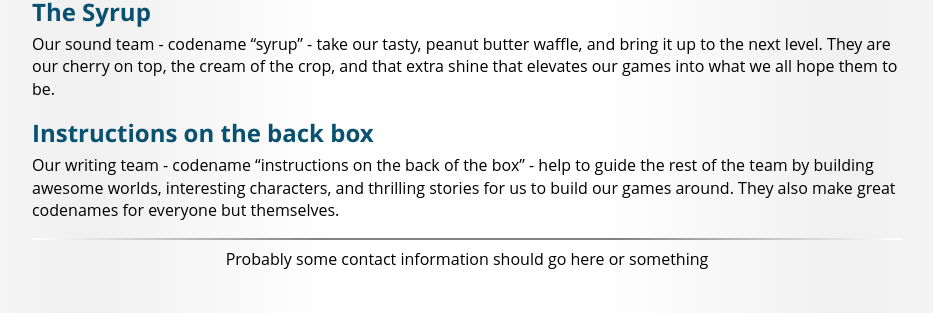
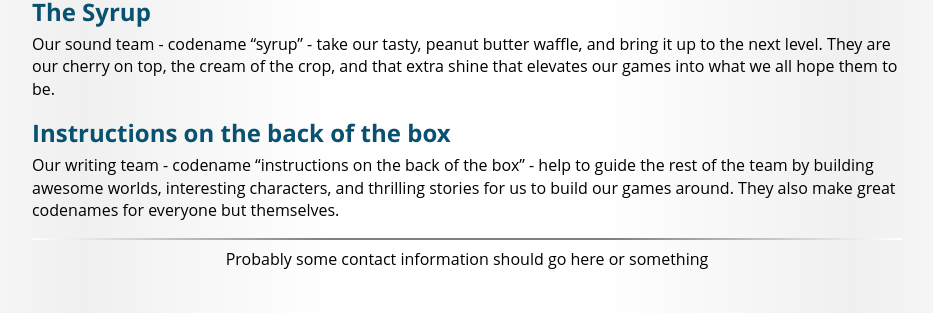
Before and after one commit to PBW-Studios/pbw-studios.github.io, a Jekyll site: the page built from About.md, in a window 1280 px wide. Shown: the part 407-720 px from the top of the page, without its empty margins (173-1106 px from the left). Built offline with Jekyll 4.4.1, drawn with Linux system fonts in a browser that asks for light colours; some web fonts are replaced.

Commit message:
Update About.md

```diff
--- a/About.md
+++ b/About.md
@@ -12,5 +12,5 @@ Our art team - codename "peanut butter" - make amazing concept art, and then tur
 ## The Syrup
 Our sound team - codename "syrup" - take our tasty, peanut butter waffle, and bring it up to the next level. They are our cherry on top, the cream of the crop, and that extra shine that elevates our games into what we all hope them to be.
 
-## Instructions on the back box
+## Instructions on the back of the box
 Our writing team - codename "instructions on the back of the box" - help to guide the rest of the team by building awesome worlds, interesting characters, and thrilling stories for us to build our games around. They also make great codenames for everyone but themselves.
```
